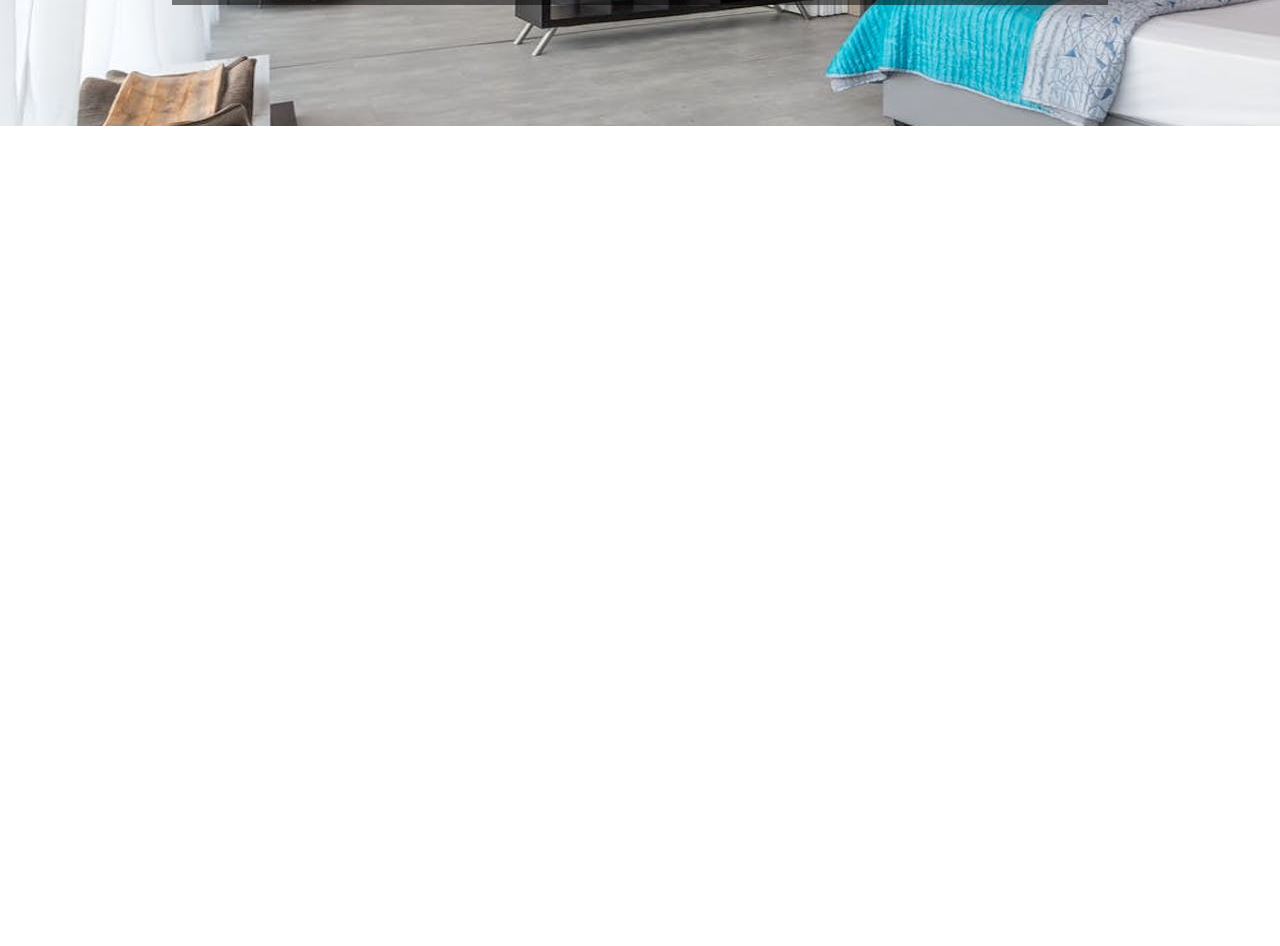
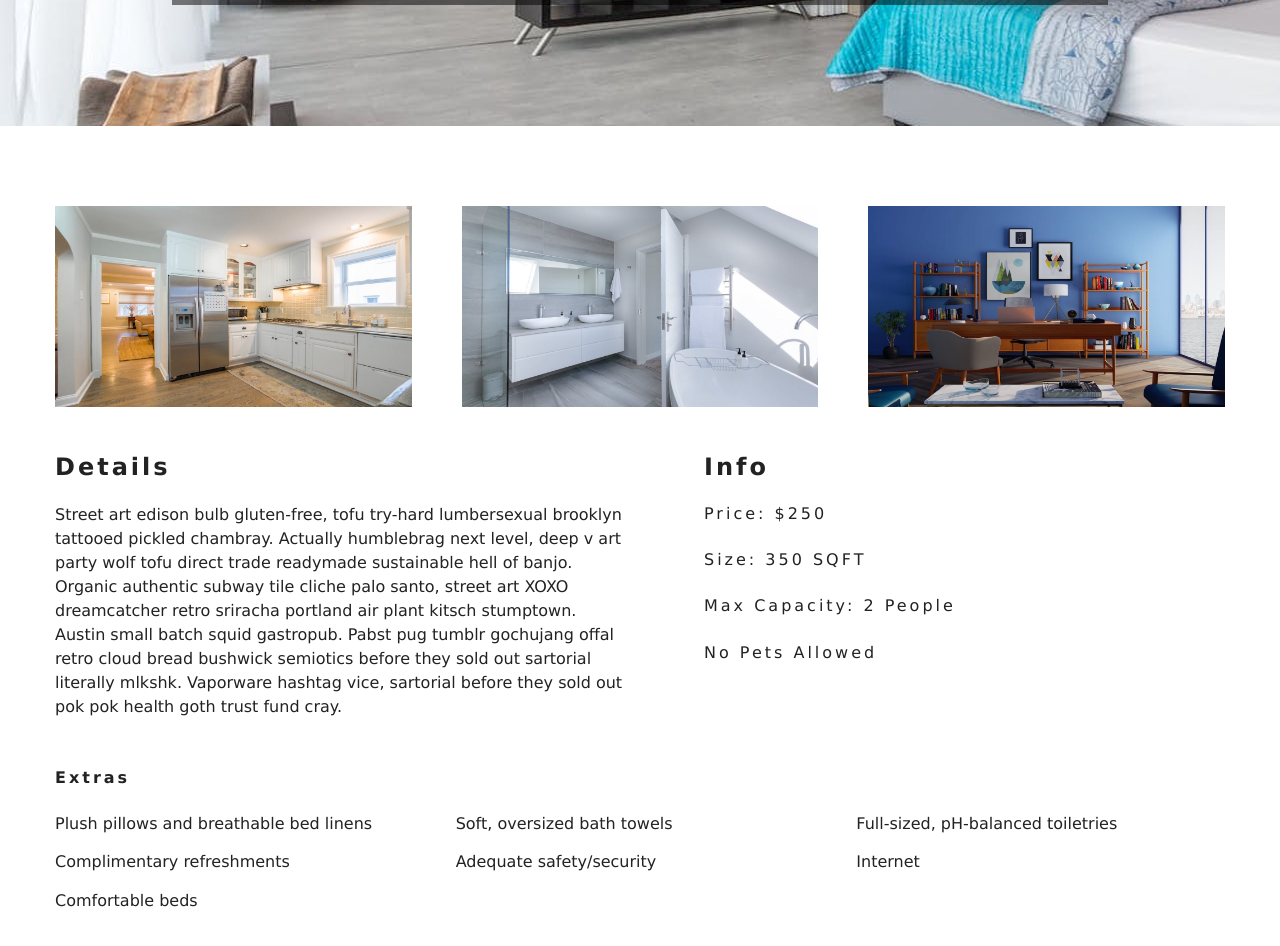
Before and after one commit to uly-ana/hotel, a React (Create React App) app: page /rooms/double-basic in a window 1280 px wide. Shown: the part 420-1366 px from the top of the page. Before the commit the page ends 800 px from the top, so only its background shows below. Built offline with nearby package versions, Linux system fonts and the light colour scheme.

Commit message:
compleated Sigle room component, redered all props

```diff
--- a/src/pages/SingleRoom.js
+++ b/src/pages/SingleRoom.js
@@ -27,16 +27,60 @@
             </div>
             );
         }
-        const {name, description, capacity, size, price, extras, breakfast, pets, images} = room
+        const {
+            name,
+            description,
+            capacity,
+            size,
+            price,
+            extras,
+            breakfast,
+            pets,
+            images
+            } = room;
 
+            const [mainImg,...defaultImg] = images;
         return (
-            <StyledHero img={images[0] || this.state.defaultBcg}>
+            <>
+                <StyledHero img={mainImg || this.state.defaultBcg}>
                 <Banner title={`${name} room`}>
-                    <Link to='/rooms' className='btn-primary'>
-                        back to rooms
+                    <Link to="/rooms" className="btn-primary">back to rooms
                     </Link>
                 </Banner>
-            </StyledHero>
-        )
+                </StyledHero>
+                    <section className="single-room">
+                        <div className="single-room-images">
+                        {defaultImg.map((item, index) => {
+                        return <img key={index} src={item} alt={name} />;
+                        })}
+                        </div>
+                        <div className="single-room-info">
+                            <article className="desc">
+                                <h3>details</h3>
+                                <p>{description}</p>
+                            </article>
+                            <article className="info">
+                                <h3>info</h3>
+                                <h6>price: ${price}</h6>
+                                <h6>size: {size} SQFT</h6>
+                                <h6>max capacity: {
+                                capacity > 1 ? `${capacity} people` : `${capacity} person`
+                                }</h6>
+                                <h6>{pets ? "pets allowed" : "no pets allowed"}</h6>
+                                <h6>{breakfast && "free breakfast included"}</h6>
+
+                            </article>
+                        </div>
+                    </section>
+                    <section className="room-extras">
+                        <h6>extras</h6>
+                        <ul className="extras">
+                        {extras.map((item, index) => {
+                        return <li key={index}>{item}</li>
+                        })}
+                        </ul>
+                    </section>
+            </>
+        );
     }
 }
```
